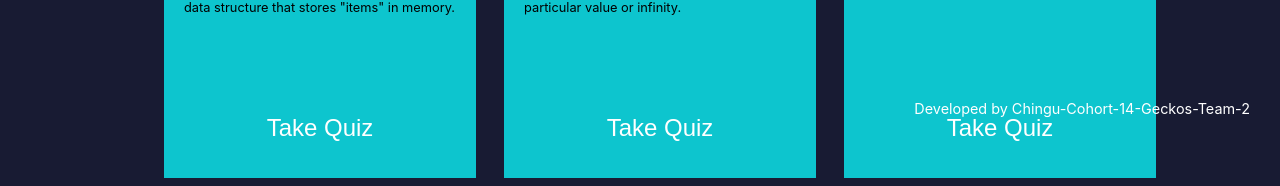
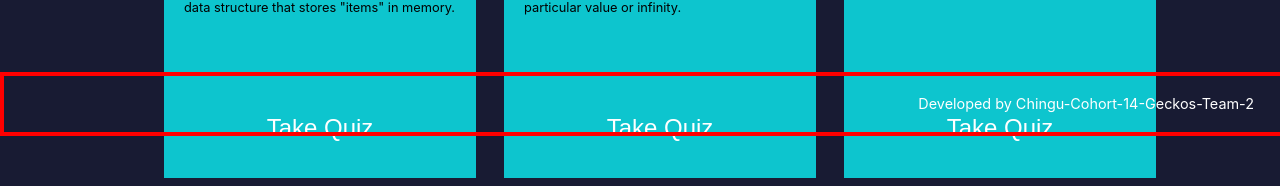
Before and after one commit to chingu-voyages/v14-geckos-team-02, a React (Create React App) app: page /quiz-collections in a window 1280 px wide. Shown: the part 664-850 px from the top of the page. Built offline with nearby package versions, Linux system fonts and the light colour scheme.

Commit message:
1.Modify Footer.scss 2.Make footer position sticky

```diff
--- a/src/views/components/Footer/Footer.scss
+++ b/src/views/components/Footer/Footer.scss
@@ -2,10 +2,10 @@ footer {
   color: #fff;
   font-size: 0.9rem;
   text-align: right;
-
-  position: absolute;
+  position: sticky;
   bottom: 0;
   width: 100%;
+  border: 4px solid red;
 
   p {
     padding: 5px 30px 5px 0;
```
